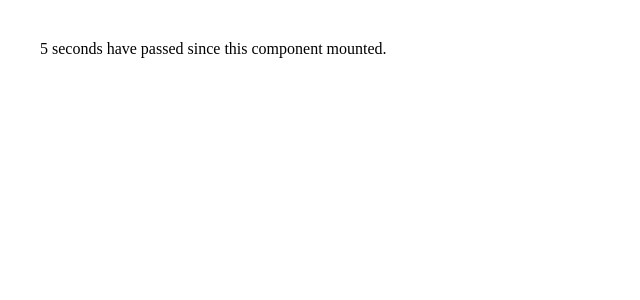
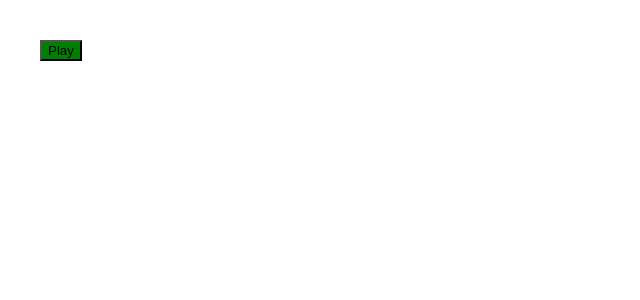
Before and after one commit to R4YLx/foo-coding-m12, a React (Vite) app in the folder 04-useEffect-and-conditional-rendering/: page / in a window 1280 px wide. Shown: the top 300 px of the page, without its empty margins (0-640 px from the left). Built offline with nearby package versions, Linux system fonts and the light colour scheme; the HTML template or start-up script is replaced by a standard one.

Commit message:
play-pause exercise

```diff
--- a/04-useEffect-and-conditional-rendering/src/App.tsx
+++ b/04-useEffect-and-conditional-rendering/src/App.tsx
@@ -1,10 +1,10 @@
+import PlayPause from "./conditional-render/play-pause";
 import "./styles/App.css";
-import Timer from "./use-effect/timer";
 
 function App() {
 	return (
 		<>
-			<Timer />
+			<PlayPause />
 		</>
 	);
 }
--- /dev/null
+++ b/04-useEffect-and-conditional-rendering/src/conditional-render/play-pause.css
@@ -0,0 +1,7 @@
+.play {
+	background-color: green;
+}
+
+.pause {
+	background-color: red;
+}
--- /dev/null
+++ b/04-useEffect-and-conditional-rendering/src/conditional-render/play-pause.tsx
@@ -0,0 +1,18 @@
+import { useState } from "react";
+
+import "./play-pause.css";
+function PlayPause() {
+	const [isPlaying, setIsPlaying] = useState(true);
+
+	function handlePlayPause() {
+		setIsPlaying((prevState) => !prevState);
+	}
+
+	return (
+		<button onClick={handlePlayPause} className={isPlaying ? "play" : "pause"}>
+			{isPlaying ? "Play" : "Pause"}
+		</button>
+	);
+}
+
+export default PlayPause;
```
